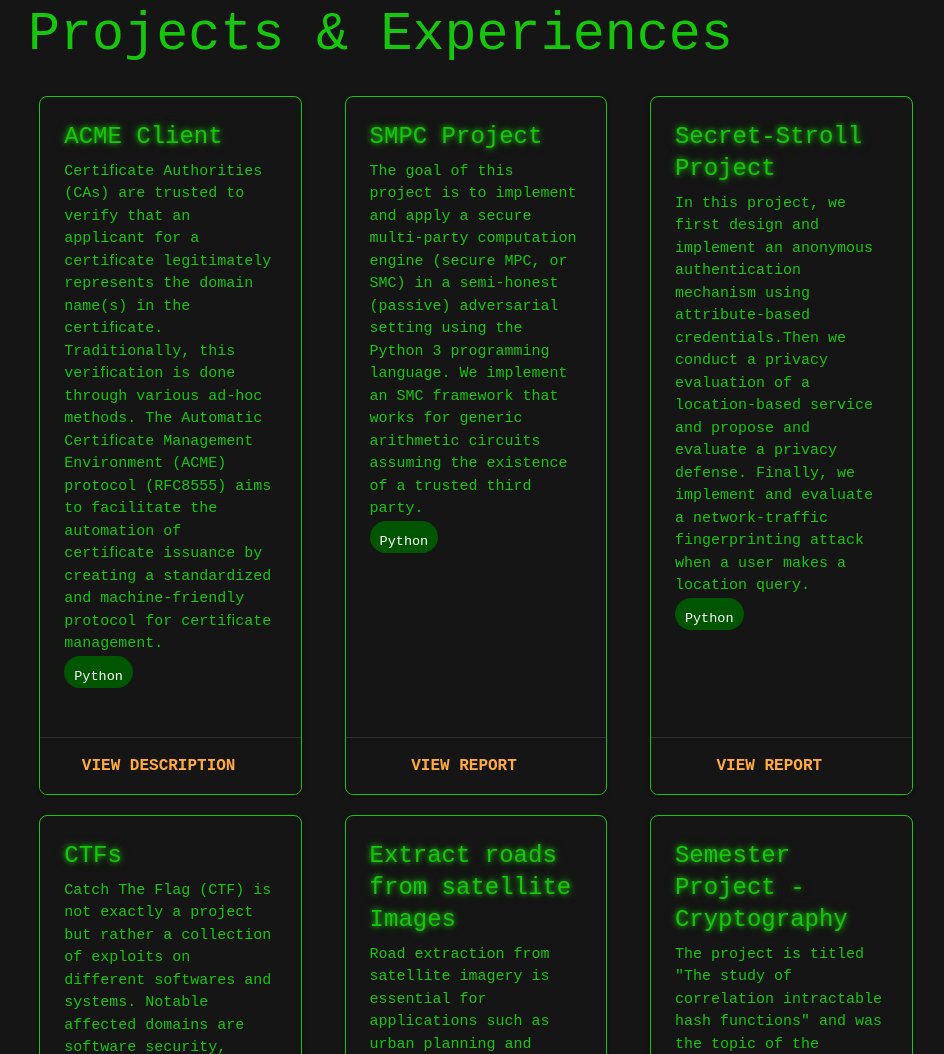
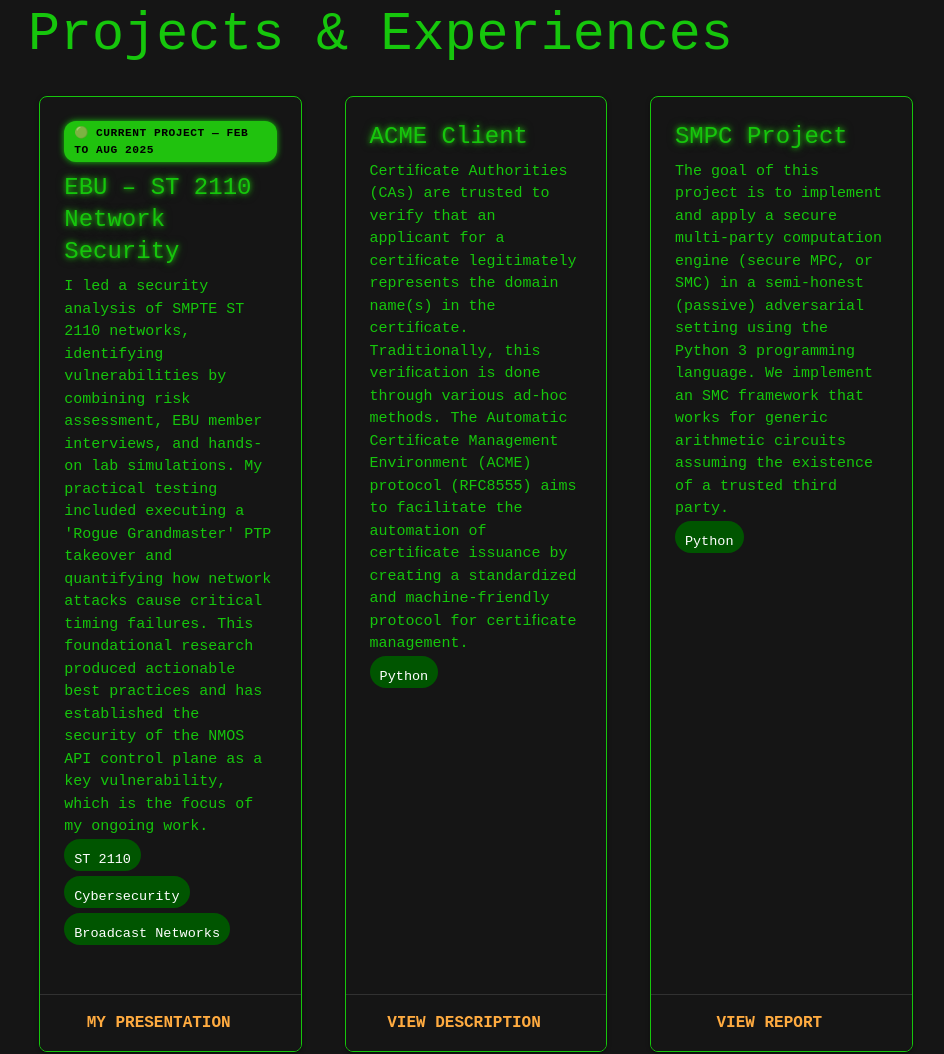
Before and after one commit to eddvf/eddvf, a plain HTML site: page index.html in a window 1280 px wide. Shown: the part 960-2014 px from the top of the page, without its empty margins (164-1108 px from the left). Drawn offline with nearby package versions, Linux system fonts and the light colour scheme.

Commit message:
EBU experience

```diff
--- a/index.html
+++ b/index.html
@@ -133,6 +133,26 @@
         <div class="container">
             <h2 class="header">Projects & Experiences</h2>
             <div class="row">
+                <div class="col s12 m6 l4">
+                    <div class="card">
+                        <div class="card-content">
+                            <span class="current-tag">🟢 Current Project — Feb to Aug 2025</span>
+                            <span class="card-title">EBU – ST 2110 Network Security</span>
+                            <p>I led a security analysis of SMPTE ST 2110 networks, identifying vulnerabilities by combining risk assessment, EBU member interviews, and hands-on lab simulations. My practical testing included executing a 'Rogue Grandmaster' PTP takeover and quantifying how network attacks cause critical timing failures. This foundational research produced actionable best practices and has established the security of the NMOS API control plane as a key vulnerability, which is the focus of my ongoing work.</p>
+                            <div class="chip">ST 2110</div>
+                            <div class="chip">Cybersecurity</div>
+                            <div class="chip">Broadcast Networks</div>
+                        </div>
+                        <div class="card-action">
+                            <a href="https://tech.ebu.ch/publications/presentations/2025/nts-mcs_2025_shared/smpte-st-2110-security-why-it-s-worth-it-how-it-breaks-and-what-to-defend" target="_blank">My Presentation</a>
+                        </div>
+                    </div>
+                </div>
+
+
+
+
+
                 <!-- Project 1 -->
                 <div class="col s12 m6 l4">
                     <div class="card">
--- a/style.css
+++ b/style.css
@@ -510,3 +510,17 @@
     color: #16C60C;
     text-shadow: 0 0 8px rgba(32, 194, 14, 0.7);
 }
+
+.current-tag {
+    display: inline-block;
+    background-color: #20C20E;
+    color: #000;
+    font-size: 0.75rem;
+    font-weight: bold;
+    padding: 4px 10px;
+    border-radius: 12px;
+    margin-bottom: 10px;
+    text-transform: uppercase;
+    letter-spacing: 0.5px;
+    box-shadow: 0 0 6px #16C60C;
+}
```
